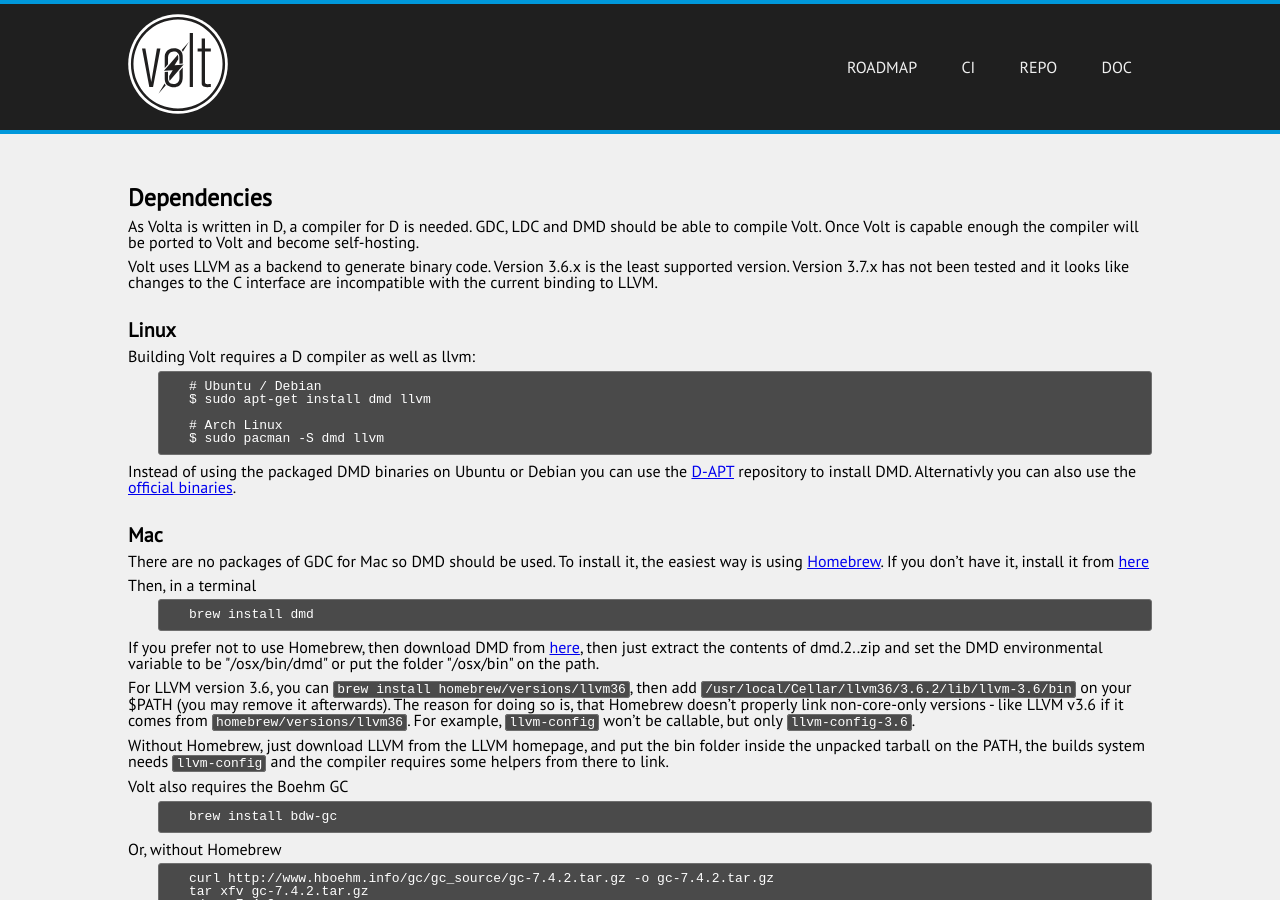
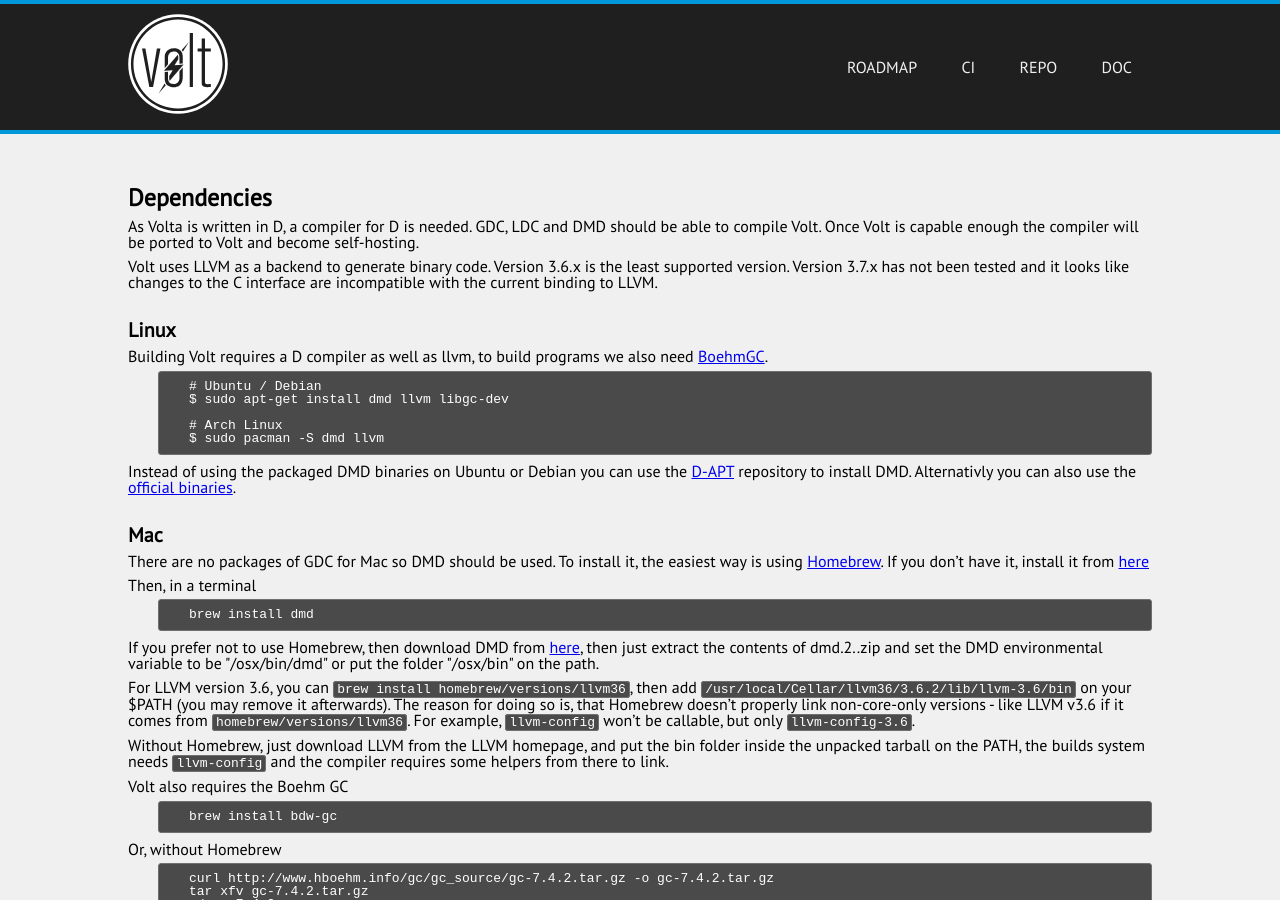
Before and after one commit to VoltLang/Website, a Jekyll site: the page built from doc/setup/volta.md, in a window 1280 px wide and 900 px high. Built offline with Jekyll 4.4.1, drawn with Linux system fonts in a browser that asks for light colours.

Commit message:
doc: Add GC dep

```diff
--- a/doc/setup/volta.md
+++ b/doc/setup/volta.md
@@ -16,10 +16,11 @@
 
 ## Linux ##
 
-Building Volt requires a D compiler as well as llvm:
+Building Volt requires a D compiler as well as llvm, to build programs we
+also need [BoehmGC](http://www.hboehm.info/gc/).
 
     # Ubuntu / Debian
-    $ sudo apt-get install dmd llvm
+    $ sudo apt-get install dmd llvm libgc-dev
 
     # Arch Linux
     $ sudo pacman -S dmd llvm
```
